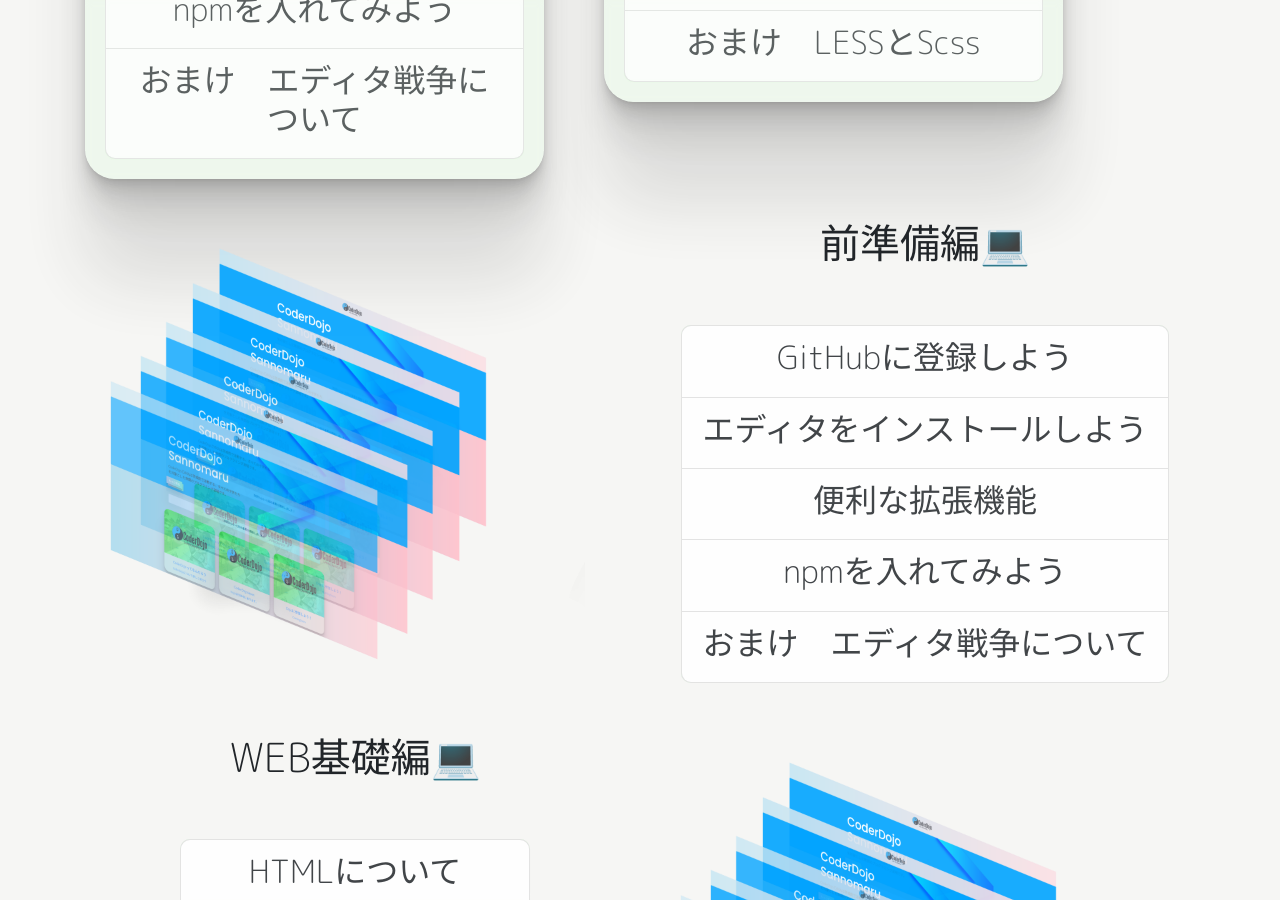
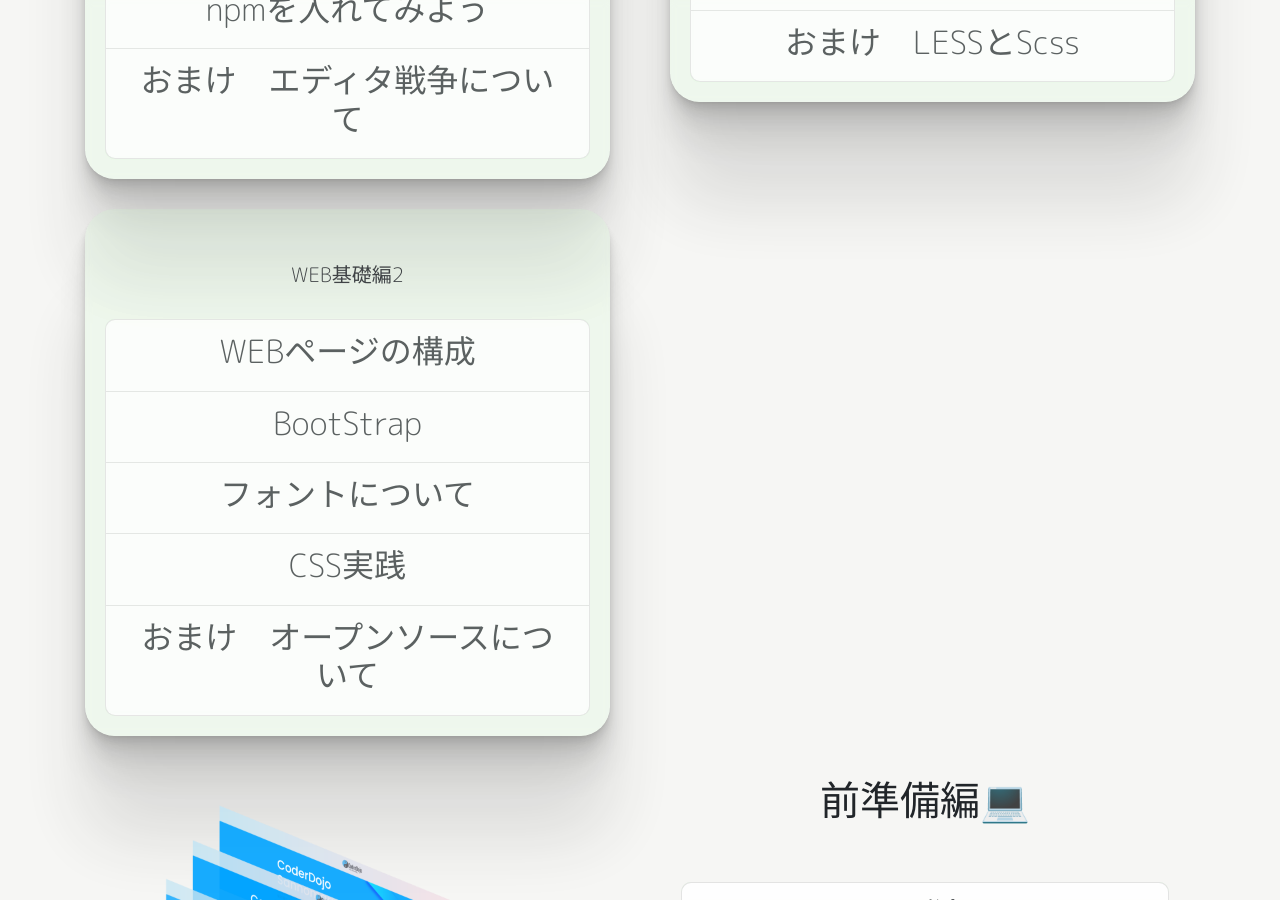
Before and after one commit to startguide/startguide.jp, a Jekyll site: the page built from index.html, in a window 1280 px wide and 900 px high, scrolled down 1005 px. Built offline with Jekyll 4.4.1, drawn with Linux system fonts in a browser that asks for light colours.

Commit message:
Update index.html

```diff
--- a/index.html
+++ b/index.html
@@ -97,6 +97,43 @@
                   </li>
                   <li class="list-group-item">
                     <h2>おまけ　LESSとScss</h2>
+                  </li>
+                </ul>
+
+              </div>
+            </div>
+
+          </div>
+        </div>
+
+
+
+
+        <div class="col-sm-12 col-md-6">
+          <div class="card">
+            <div class="card-body">
+              <div class="card-title">
+                <div class="s-1">
+                  WEB基礎編2
+                </div>
+
+              </div>
+              <div class="card-text">
+                <ul class="list-group">
+                  <li class="list-group-item">
+                    <h2>WEBページの構成</h2>
+                  </li>
+                  <li class="list-group-item">
+                    <h2>BootStrap</h2>
+                  </li>
+                  <li class="list-group-item">
+                    <h2>フォントについて</h2>
+                  </li>
+                  <li class="list-group-item">
+                    <h2>CSS実践</h2>
+                  </li>
+                  <li class="list-group-item">
+                    <h2>おまけ　オープンソースについて</h2>
                   </li>
                 </ul>
 
```
